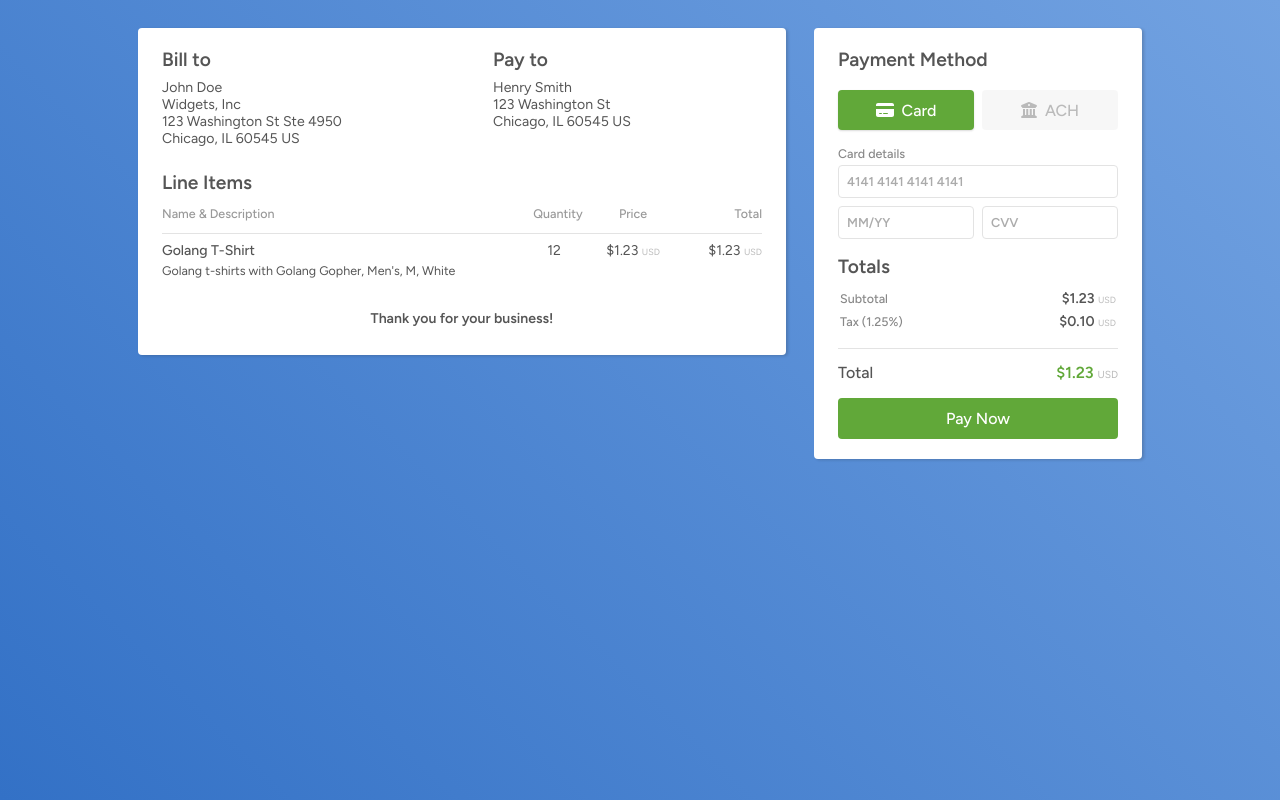
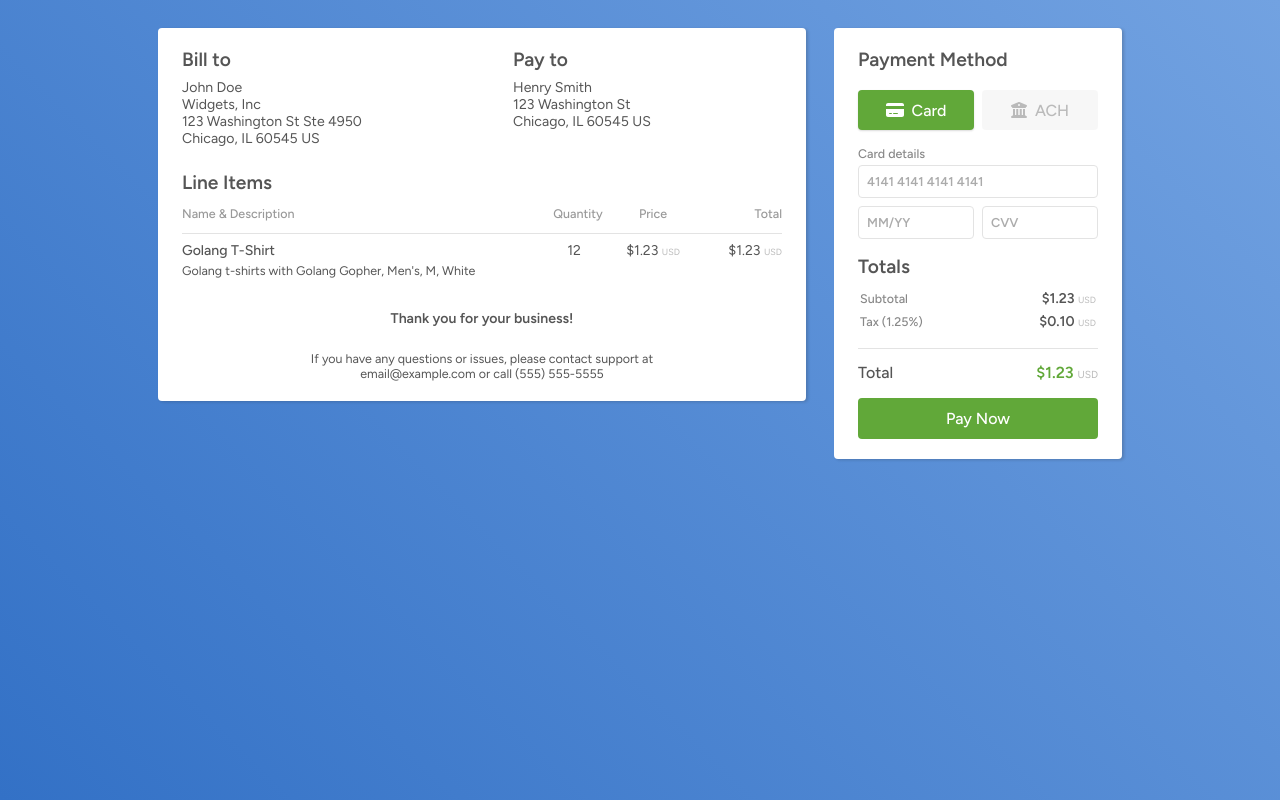
Before and after one commit to beeker1121/dddstructure-frontend, a Vue app: page /invoice/1 in a window 1280 px wide. Built offline with nearby package versions, Linux system fonts and the light colour scheme.

Commit message:
Added support text to invoice payment page

```diff
--- a/src/views/invoice.vue
+++ b/src/views/invoice.vue
@@ -108,6 +108,8 @@ const getInvoice = () => {
                     </div>
 
                     <div class="message">Thank you for your business!</div>
+
+                    <div class="support">If you have any questions or issues, please contact support at email@example.com or call (555) 555-5555</div>
                 </div>
 
                 <div class="payment">
@@ -299,18 +301,25 @@ const getInvoice = () => {
                 }
 
                 .message {
-                    margin: 32px auto 8px auto;
+                    margin: 32px auto 0 auto;
                     max-width: 400px;
                     font-size: 0.88em;
                     font-weight: 600;
+                    text-align: center;
+                }
+
+                .support {
+                    margin: 24px auto 0 auto;
+                    max-width: 400px;
+                    font-size: 0.78em;
                     text-align: center;
                 }
             }
 
             .payment {
                 padding: 20px 24px;
-                max-width: 280px;
-                min-width: 280px;
+                max-width: 240px;
+                min-width: 240px;
                 background-color: #fff;
                 border-radius: 4px;
                 box-shadow: 2px 1px 3px 0 rgba(37, 37, 37, 0.2);
```
